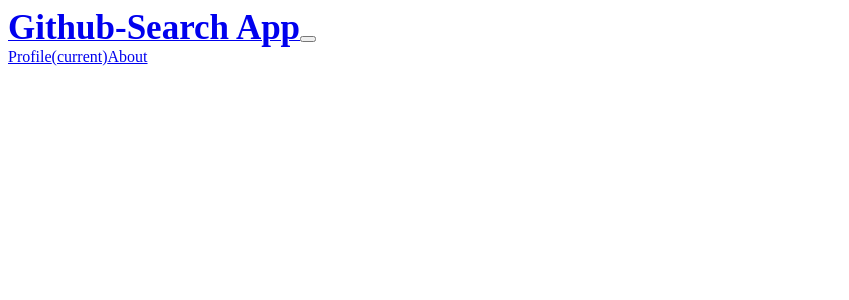
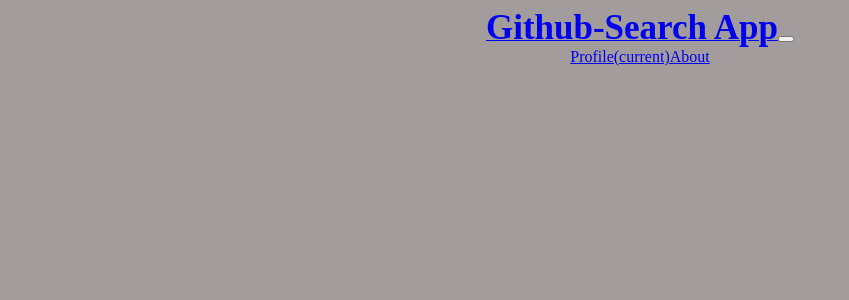
Before and after one commit to georgewanyama/Git-hub-serch, an Angular app: page / in a window 1280 px wide. Shown: the top 300 px of the page, without its empty margins (0-849 px from the left). Built offline with nearby package versions, Linux system fonts and the light colour scheme.

Commit message:
create a stylesfor the body en text align

```diff
--- a/src/styles.css
+++ b/src/styles.css
@@ -1 +1,6 @@
 /* You can add global styles to this file, and also import other style files */
+
+body{
+  background-color: rgb(163, 156, 156);
+  text-align: center;
+}
```
